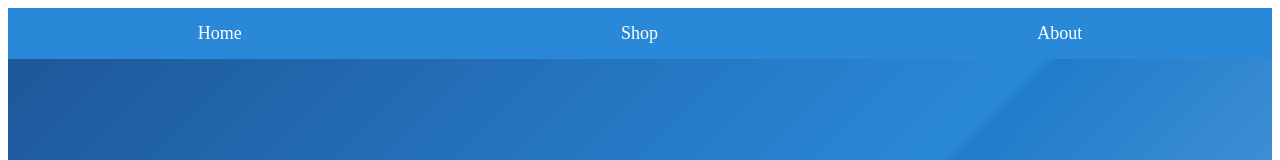
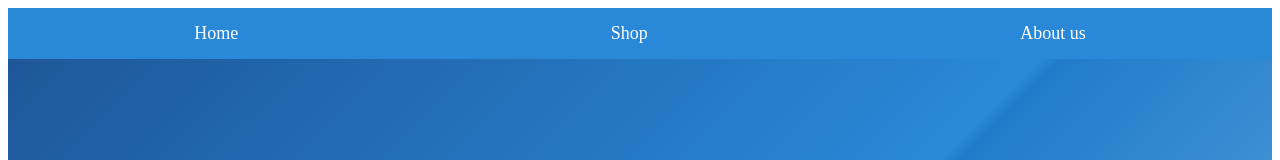
Before and after one commit to lunks/oil-shop, a React (Create React App) app in the folder frontend/: page / in a window 1280 px wide. Shown: the top 160 px of the page. Built offline with nearby package versions, Linux system fonts and the light colour scheme.

Commit message:
add translation to Navbar

```diff
--- a/frontend/src/app/components/Navbar.js
+++ b/frontend/src/app/components/Navbar.js
@@ -1,8 +1,11 @@
 import React from "react"
 import { NavLink } from "react-router-dom"
 import styles from "./Navbar.module.css"
+import useLocaleContext from "../../context/locale.context"
 
 const Navbar = () => {
+
+  const {translate} = useLocaleContext();
   return (
     <nav className={styles.navbar}>
       <NavLink
@@ -10,21 +13,21 @@ const Navbar = () => {
         to='/'
         activeClassName={styles.activeLink}
       >
-        Home
+        {translate.navbar.home}
       </NavLink>
       <NavLink
         className={styles.navLink}
         to='/shop'
         activeClassName={styles.activeLink}
       >
-        Shop
+        {translate.navbar.shop}
       </NavLink>
       <NavLink
         className={styles.navLink}
         to='/about'
         activeClassName={styles.activeLink}
       >
-        About
+        {translate.navbar.about}
       </NavLink>
     </nav>
   )
--- a/frontend/src/i18n/en.json
+++ b/frontend/src/i18n/en.json
@@ -12,10 +12,10 @@
         "teaser": "We are passionate about essential oils."
       }
     },
-    "topBar": {
-      "options": "options",
-      "oils": "oils",
-      "about": "about us"
+    "navbar": {
+      "home": "Home",
+      "shop": "Shop",
+      "about": "About us"
     },
     "products": {
         "oil": {
```
